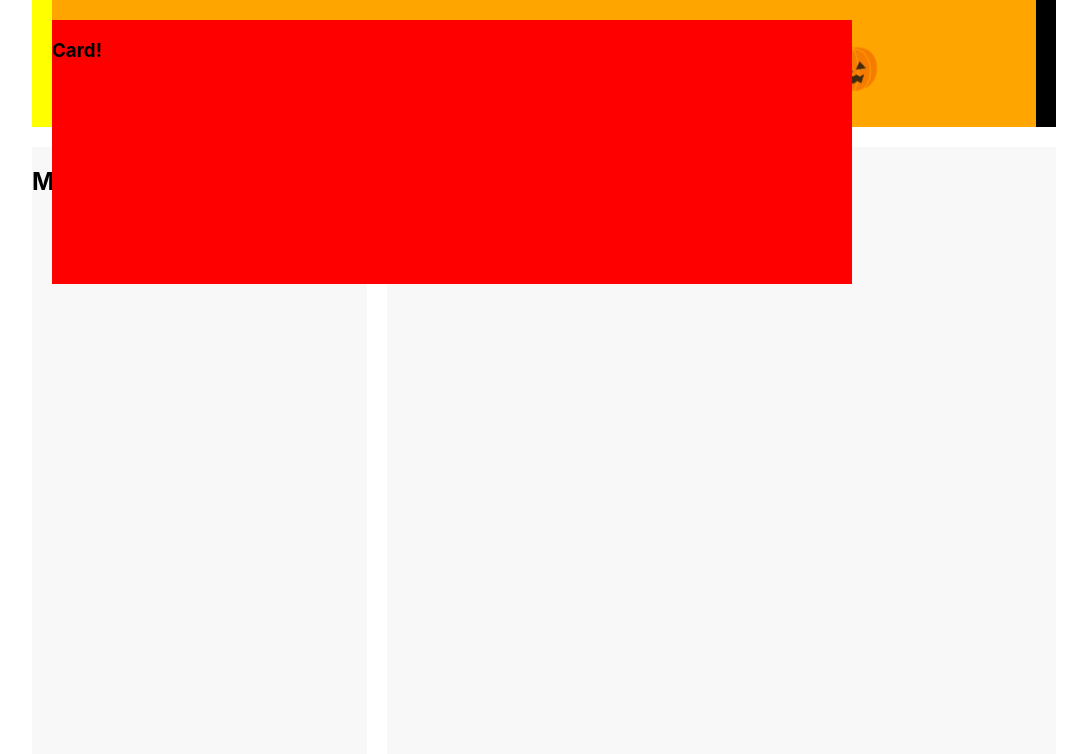
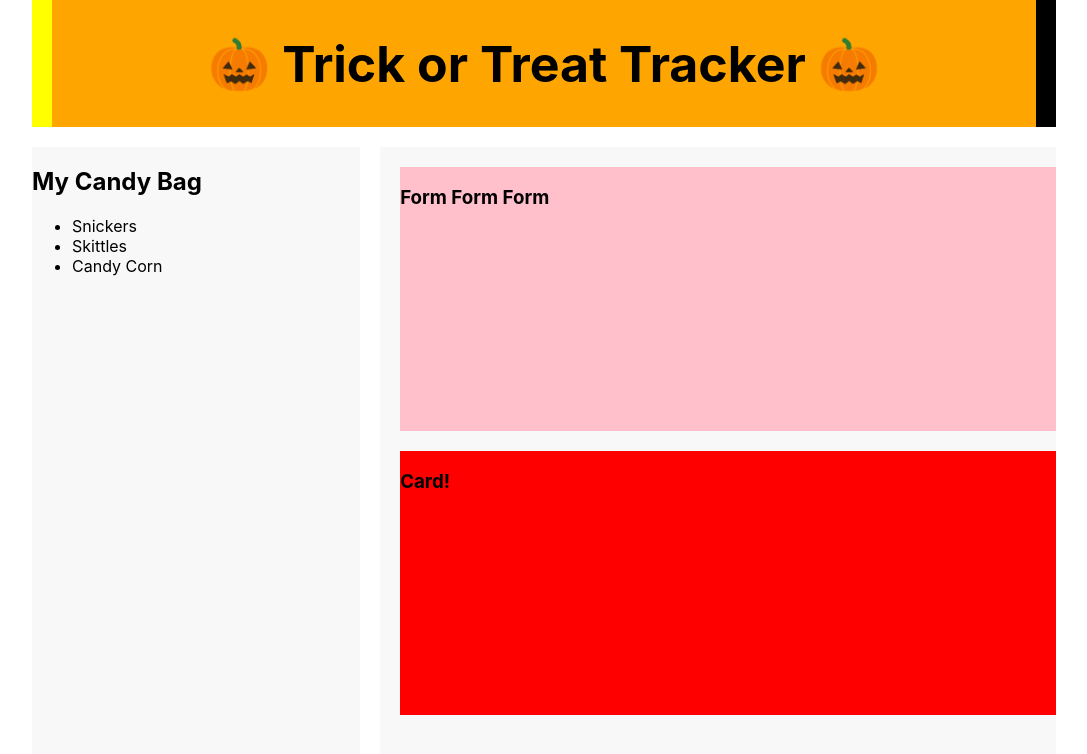
Before and after one commit to kawilliams8/react-refresher, a React (Create React App) app: page / in a window 1280 px wide. Shown: the top 754 px of the page, without its empty margins (96-1183 px from the left). Built offline with nearby package versions, Linux system fonts and the light colour scheme.

Commit message:
Force Form and Card positioning

```diff
--- a/src/CandyTracker.scss
+++ b/src/CandyTracker.scss
@@ -3,5 +3,6 @@
   flex-direction: column;
   height: 100%;
   margin-left: 20px;
+  position: unset;
   width: 66%;
 }
--- a/src/Card.js
+++ b/src/Card.js
@@ -3,7 +3,7 @@ import "./Card.scss";
 
 const Card = () => {
   return (
-    <div className="card">
+    <div className="Card">
       <h3>Card!</h3>
     </div>
   );
--- a/src/Card.scss
+++ b/src/Card.scss
@@ -0,0 +1,3 @@
+.Card {
+  position: unset;
+}
--- a/src/Cards.scss
+++ b/src/Cards.scss
@@ -1,5 +1,5 @@
 .Cards {
   background-color: red;
   margin: 20px;
-  // width: 100%;
+  position: unset;
 }
--- a/src/Form.scss
+++ b/src/Form.scss
@@ -1,5 +1,5 @@
 .Form {
   background-color: pink;
   margin: 20px;
-  // width: 100%;
+  position: unset;
 }
```
